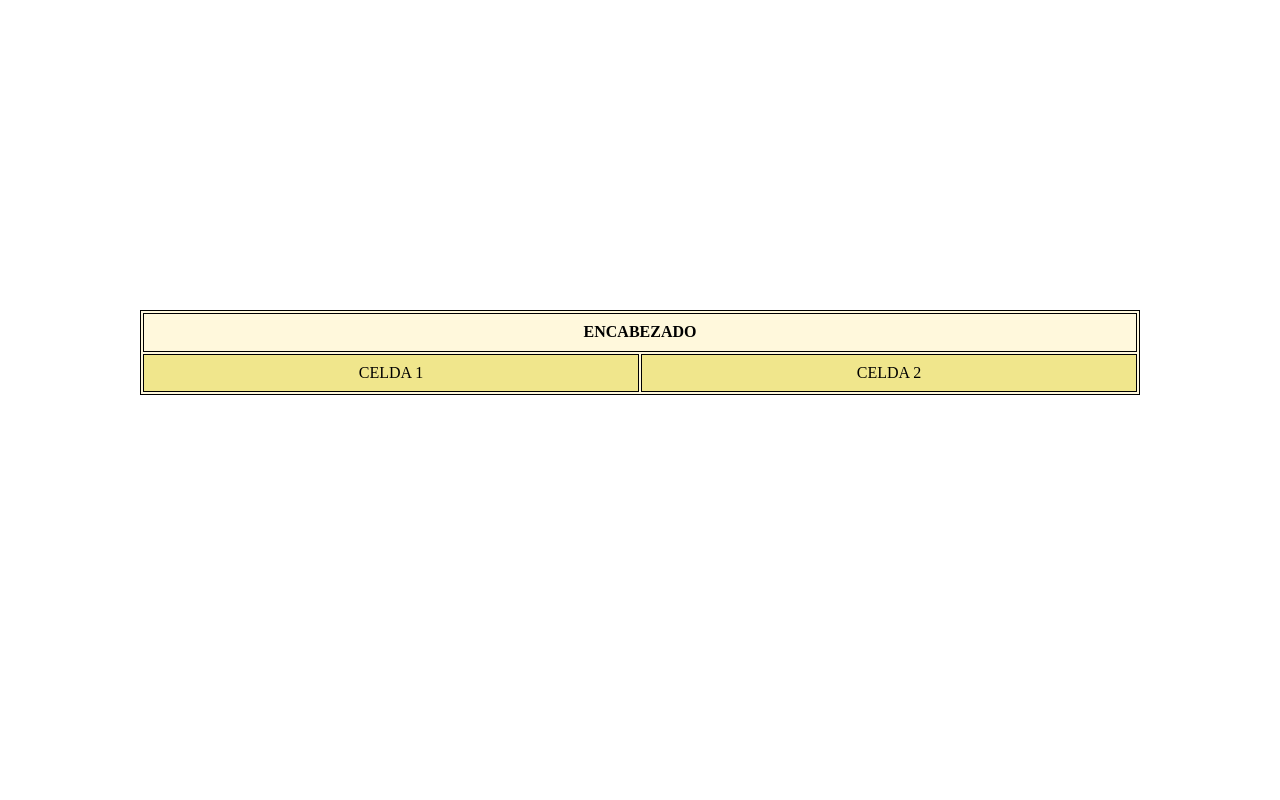
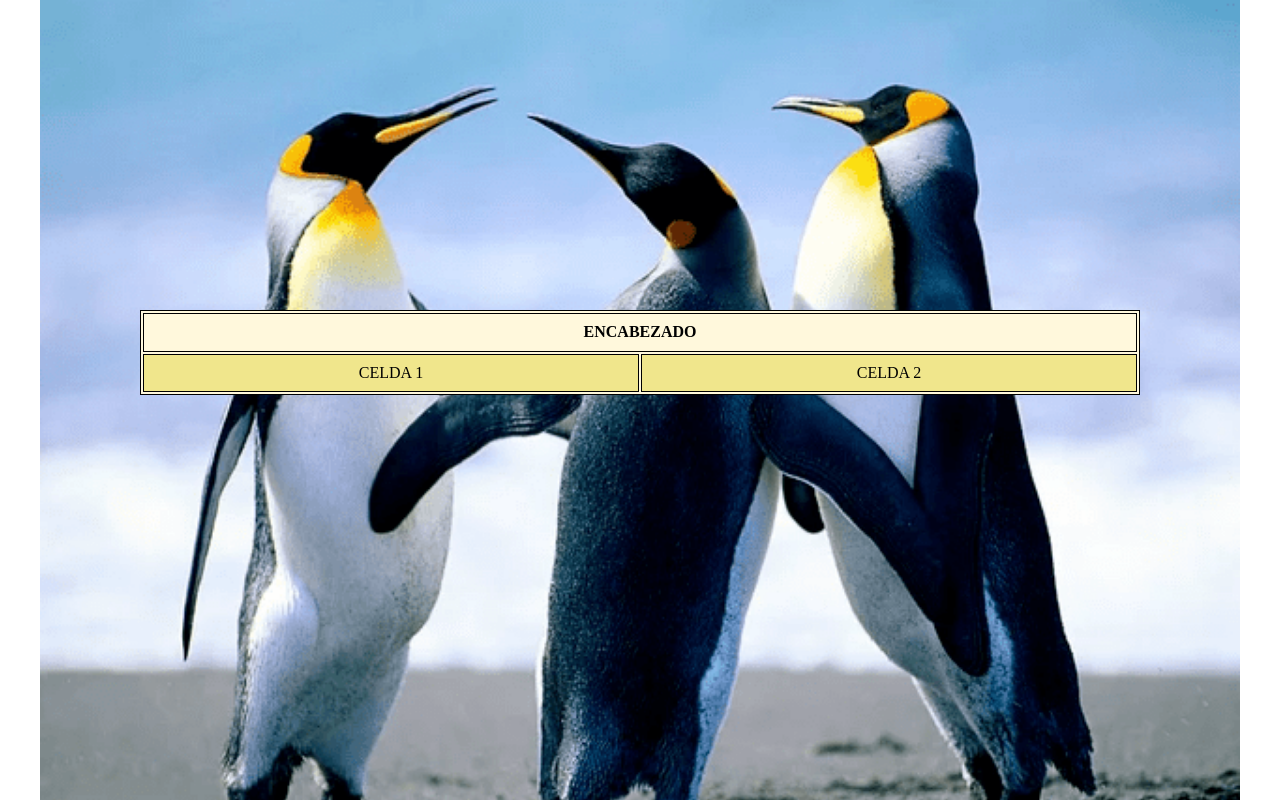
Before and after one commit to TheRedentor/T29, a plain HTML site: page Ejercicio4/index.html in a window 1280 px wide. Drawn offline with Linux system fonts and the light colour scheme.

Commit message:
Update style.css

```diff
--- a/Ejercicio4/css/style.css
+++ b/Ejercicio4/css/style.css
@@ -1,5 +1,5 @@
 body {
-    background-image: url(./images/penguins.png);
+    background-image: url(../images/penguins.png);
     background-repeat: no-repeat;
     background-attachment: fixed;
     background-position: top;
```
